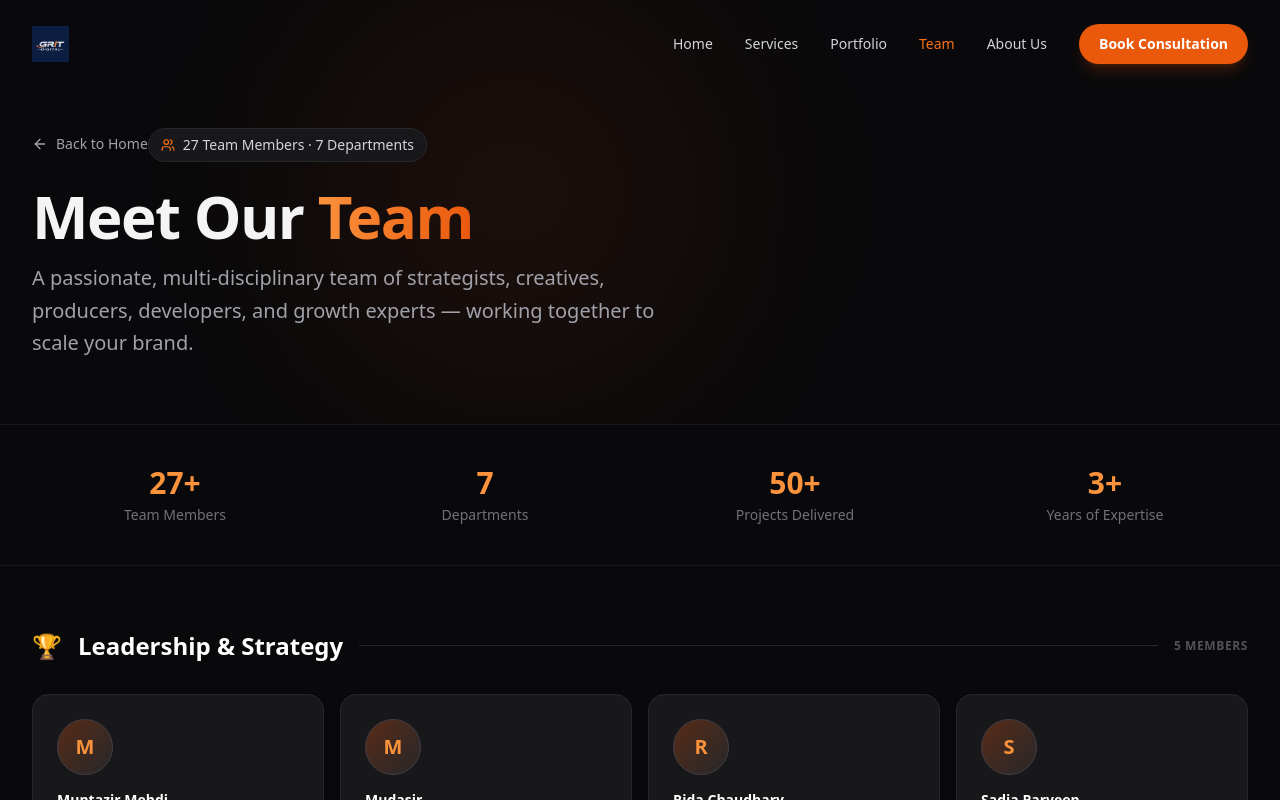
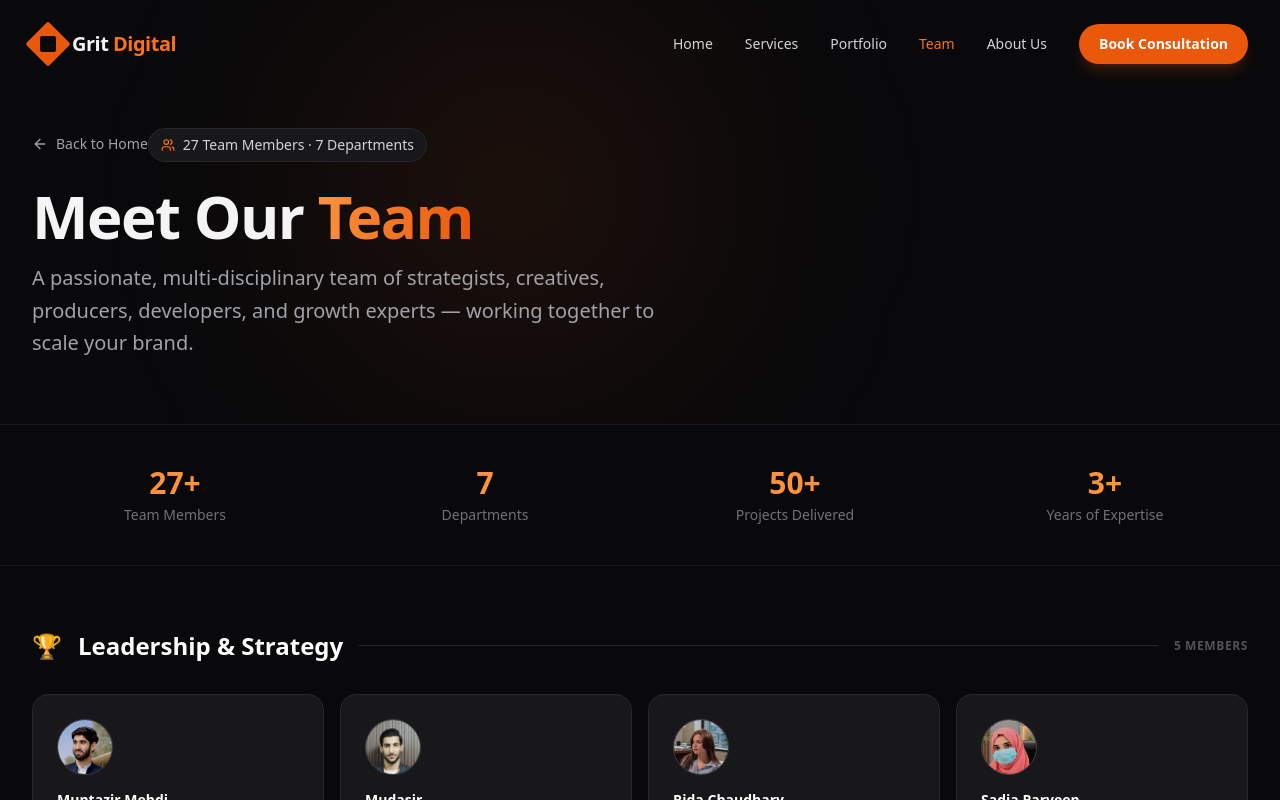
Before and after one commit to MudassirAbbasEvoloAI/GritDigital, a React (Create React App) app: page / in a window 1280 px wide. Both pictures are taken after a click on the button "Team". Shown: the top 800 px of the page. Built offline with nearby package versions, Linux system fonts and the light colour scheme.

Commit message:
first commit

```diff
--- a/src/App.js
+++ b/src/App.js
@@ -539,7 +539,12 @@ const MANAGEMENT_TEAM = ALL_TEAMS[0].members;
 function Logo({ onClick }) {
   return (
     <div className="flex items-center gap-2 cursor-pointer" onClick={onClick}>
-      <img src="/images/logo.jpeg" alt="Grit Digital" className="h-9 w-auto object-contain" />
+      <div className="w-8 h-8 bg-orange-600 rounded-sm flex items-center justify-center transform rotate-45">
+        <div className="w-4 h-4 bg-zinc-950 rounded-sm transform -rotate-45"></div>
+      </div>
+      <span className="text-xl font-bold tracking-tight">
+        Grit <span className="text-orange-500">Digital</span>
+      </span>
     </div>
   );
 }
@@ -1268,8 +1273,11 @@ function TeamPage({ setCurrentPage, scrollToSection }) {
             <div className="grid sm:grid-cols-2 md:grid-cols-3 lg:grid-cols-4 gap-4">
               {group.members.map((member, mIdx) => (
                 <div key={mIdx} className="bg-zinc-900 border border-zinc-800 rounded-2xl p-6 hover:border-orange-500/40 hover:-translate-y-1 transition-all duration-200 group">
-                  <div className="w-14 h-14 rounded-full bg-gradient-to-br from-orange-600/30 to-zinc-800 flex items-center justify-center mb-4 text-xl font-bold text-orange-400 border border-zinc-700 group-hover:border-orange-500/50 transition-colors">
-                    {member.name.charAt(0)}
+                  <div className="w-14 h-14 rounded-full overflow-hidden mb-4 border border-zinc-700 group-hover:border-orange-500/50 transition-colors">
+                    {member.img
+                      ? <img src={member.img} alt={member.name} className="w-full h-full object-cover" />
+                      : <div className="w-full h-full bg-gradient-to-br from-orange-600/30 to-zinc-800 flex items-center justify-center text-xl font-bold text-orange-400">{member.name.charAt(0)}</div>
+                    }
                   </div>
                   <h4 className="font-bold text-white text-sm leading-tight">{member.name}</h4>
                   <p className="text-zinc-500 text-xs mt-1.5 leading-relaxed">{member.role}</p>
@@ -1566,8 +1574,11 @@ function HomePage({ setCurrentPage, scrollToSection, formData, setFormData, form
             <div className="grid sm:grid-cols-2 md:grid-cols-3 lg:grid-cols-5 gap-4">
               {MANAGEMENT_TEAM.map((member, mIdx) => (
                 <div key={mIdx} className="bg-zinc-900 border border-zinc-800 rounded-2xl p-6 hover:border-orange-500/40 transition-colors group">
-                  <div className="w-14 h-14 rounded-full bg-gradient-to-br from-orange-600/30 to-zinc-800 flex items-center justify-center mb-4 text-xl font-bold text-orange-400 border border-zinc-700 group-hover:border-orange-500/50 transition-colors">
-                    {member.name.charAt(0)}
+                  <div className="w-14 h-14 rounded-full overflow-hidden mb-4 border border-zinc-700 group-hover:border-orange-500/50 transition-colors">
+                    {member.img
+                      ? <img src={member.img} alt={member.name} className="w-full h-full object-cover" />
+                      : <div className="w-full h-full bg-gradient-to-br from-orange-600/30 to-zinc-800 flex items-center justify-center text-xl font-bold text-orange-400">{member.name.charAt(0)}</div>
+                    }
                   </div>
                   <h4 className="font-bold text-white text-sm leading-tight">{member.name}</h4>
                   <p className="text-zinc-500 text-xs mt-1.5 leading-relaxed">{member.role}</p>
```
